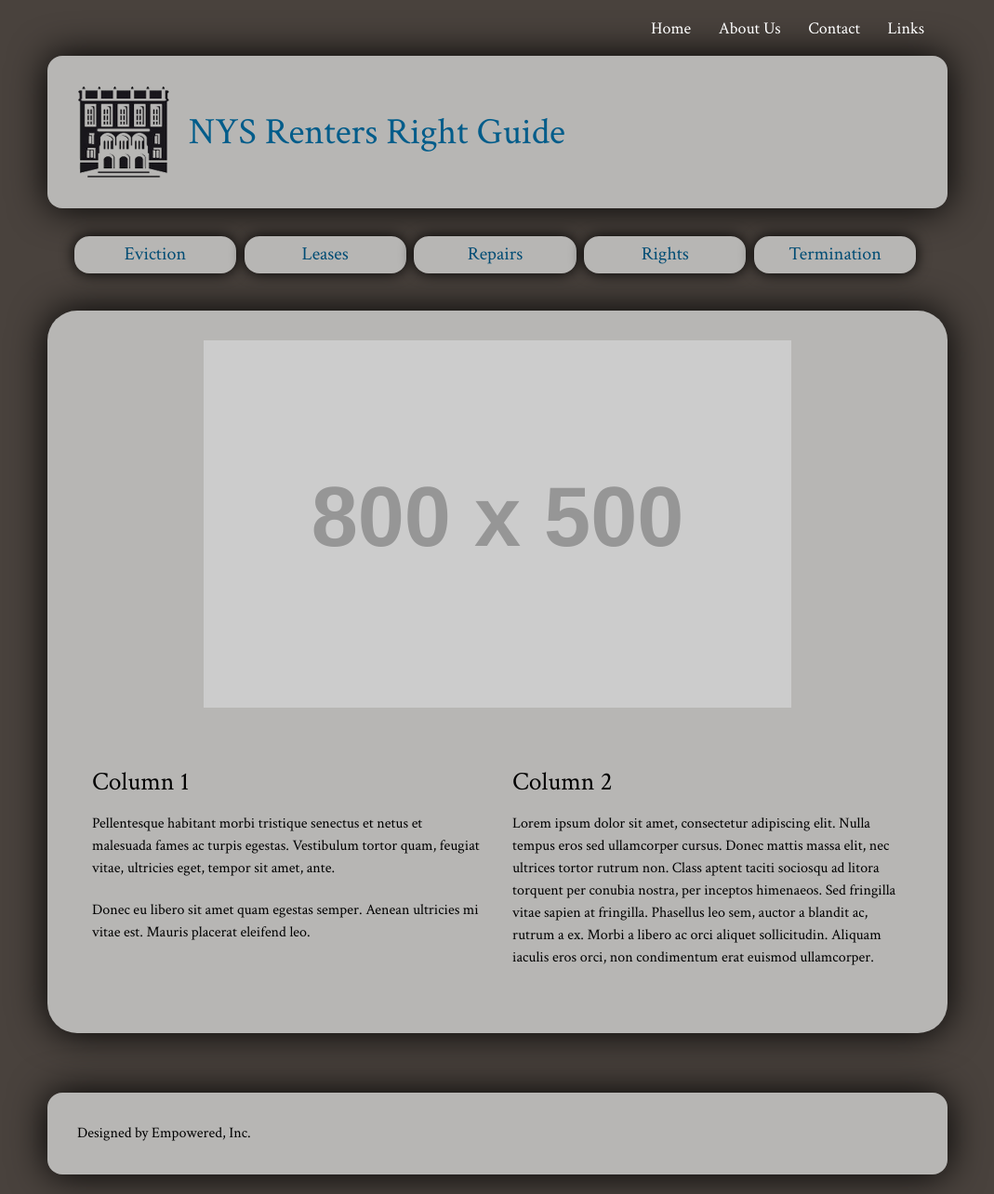
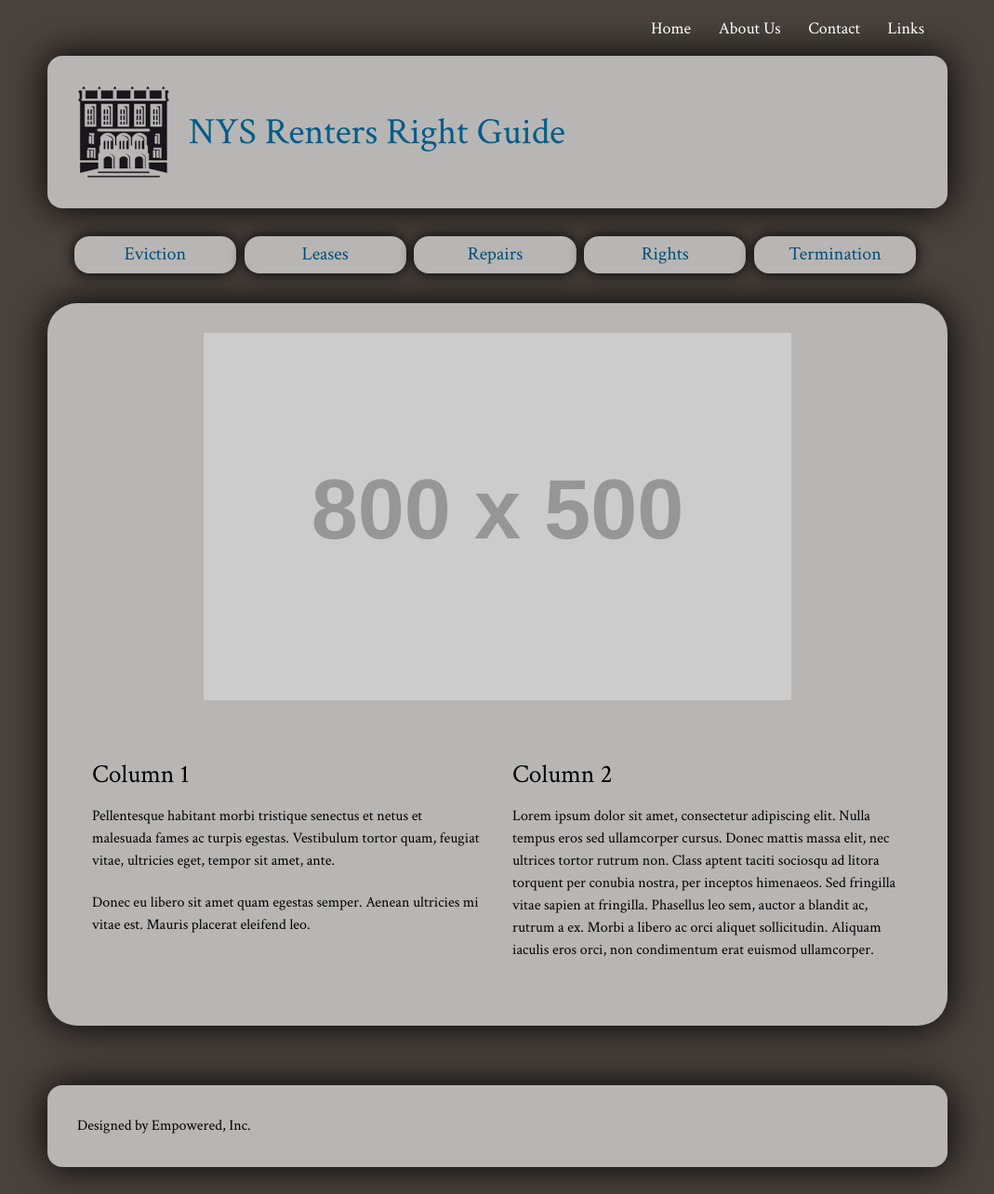
Before and after one commit to iinf362/team2, a Jekyll site: the page built from index.html, in a window 1280 px wide. Shown: the whole page at 93% size, without its empty margins (105-1174 px from the left). Built offline with Jekyll 4.4.1, drawn with Linux system fonts in a browser that asks for light colours.

Commit message:
Update style.css

```diff
--- a/css/style.css
+++ b/css/style.css
@@ -179,7 +179,7 @@ small, .font_small {font-size: 0.833em;}
 	height: 40px;
 	border-style: none;
 	box-shadow: 0px 0px 15px 0px;
-	margin-bottom: 1.0em;
+	margin-bottom: 0.8em;
 }
 
 
@@ -188,7 +188,7 @@ small, .font_small {font-size: 0.833em;}
 		display: inline-block;
 		width: 18%;
 		margin-right: 5px;
-		margin-bottom: 0.5em;
+		margin-bottom: 0;
 	}
 }
 
```
